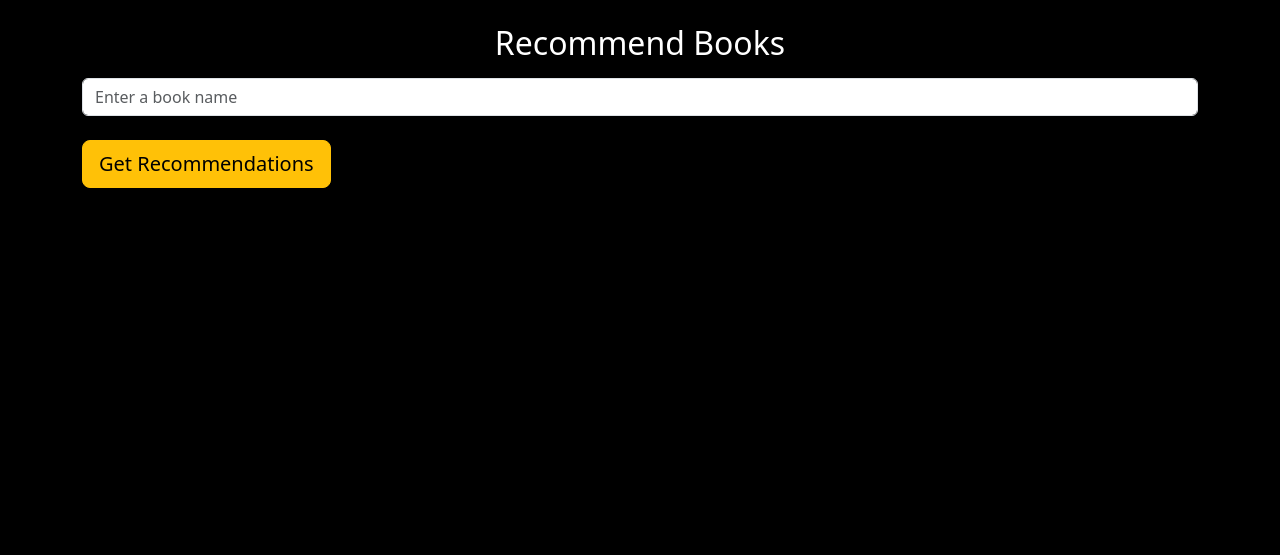
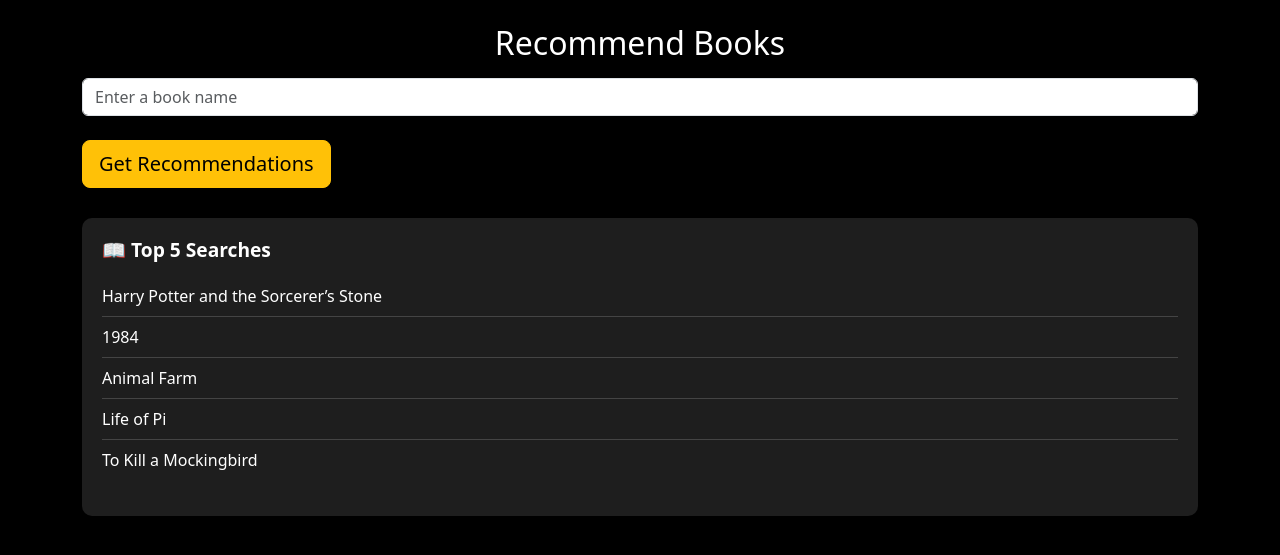
Before and after one commit to anshika-pathak005/book-recommender, a Flask app: page /recommend in a window 1280 px wide. Shown: the part 74-629 px from the top of the page. Run offline with Flask 3, Linux system fonts and the light colour scheme; parts of the project's set-up code (start-up, migrations or seed data) failed here and were passed over.

Commit message:
Update recommend.html

```diff
--- a/templates/recommend.html
+++ b/templates/recommend.html
@@ -72,10 +72,28 @@
       {% endfor %}
     {% endif %}
 
+    <!--top 5 searches -->
+    <div class="col-md-12">
+      <div class="top-popular"
+           style="margin-top: 30px; padding: 20px; background: #1e1e1e; border-radius: 10px;">
+
+        <h3 style="color: white; font-size: 1.2rem; font-weight: bold;">📖 Top 5 Searches</h3>
+
+        <ul style="list-style: none; padding-left: 0; margin-top: 15px;">
+          <li style="padding: 8px 0; border-bottom: 1px solid #444; color: white;">Harry Potter and the Sorcerer’s Stone</li>
+          <li style="padding: 8px 0; border-bottom: 1px solid #444; color: white;">1984</li>
+          <li style="padding: 8px 0; border-bottom: 1px solid #444; color: white;">Animal Farm</li>
+          <li style="padding: 8px 0; border-bottom: 1px solid #444; color: white;">Life of Pi</li>
+          <li style="padding: 8px 0; color: white;">To Kill a Mockingbird</li>
+        </ul>
+      </div>
+    </div>
+
   </div>
 </div>
 
 <!-- Bootstrap Bundle JS -->
 <script src="https://cdn.jsdelivr.net/npm/bootstrap@5.3.3/dist/js/bootstrap.bundle.min.js"></script>
 </body>
+
 </html>
```
